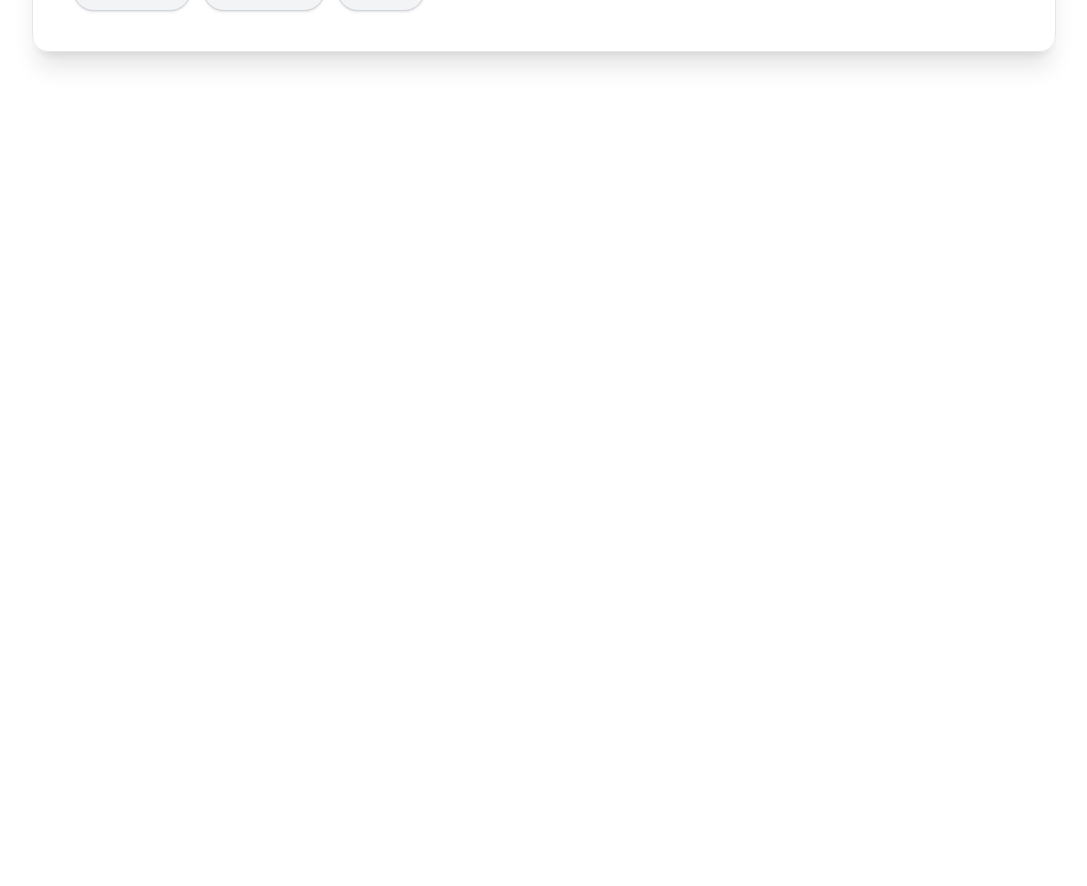
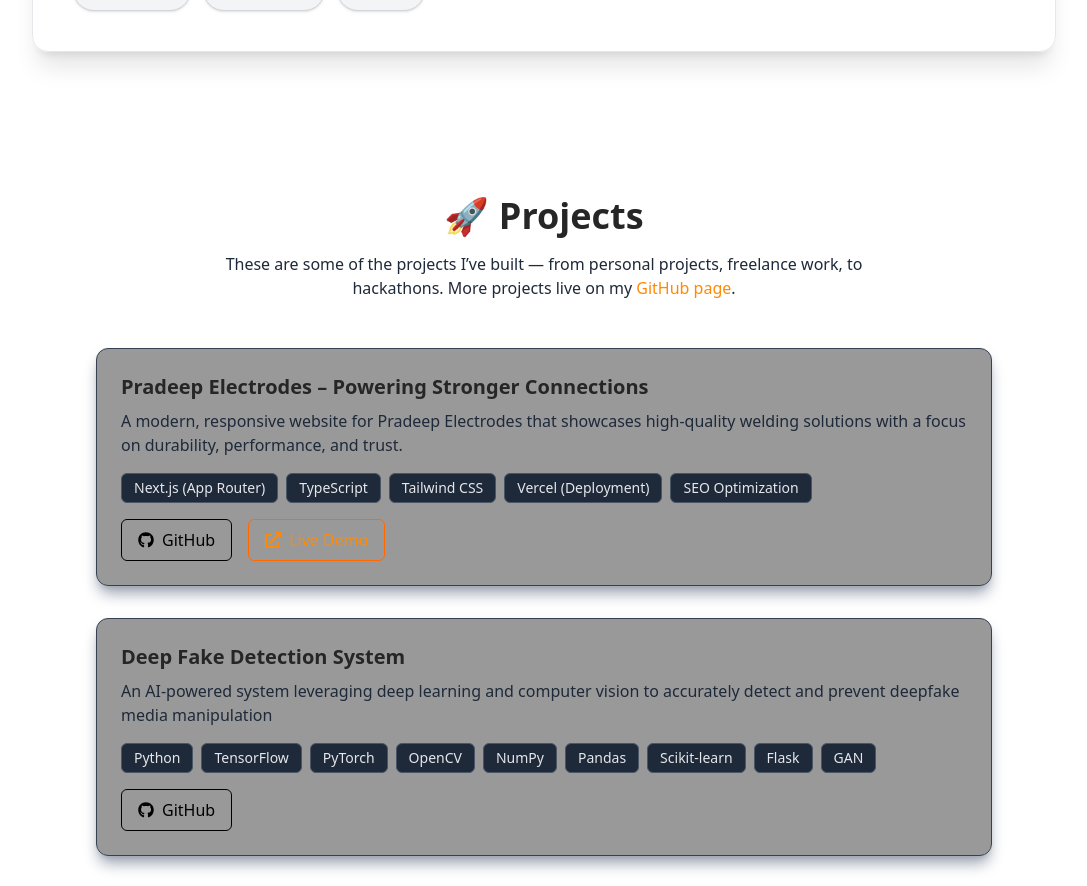
Before and after one commit to Rakshit879/Portfolio, a Next.js app: page / in a window 1280 px wide. Shown: the part 1880-2766 px from the top of the page, without its empty margins (96-1183 px from the left). Before the commit the page ends 2012 px from the top, so only its background shows below. Built offline with nearby package versions, Linux system fonts and the light colour scheme.

Commit message:
projects added

```diff
--- a/app/globals.css
+++ b/app/globals.css
@@ -6,3 +6,22 @@
 html {
   scroll-behavior: smooth;
 }
+::-webkit-scrollbar {
+  width: 10px;
+}
+
+::-webkit-scrollbar-track {
+  background: gray;
+  border-radius: 2px;
+}
+
+/* Scroll thumb */
+::-webkit-scrollbar-thumb {
+  background: linear-gradient(to bottom, #f97316, #dc2626); /* orange → red */
+  border-radius: 2px;
+}
+
+/* On hover */
+::-webkit-scrollbar-thumb:hover {
+  background: linear-gradient(to bottom, #dc2626, #b91c1c);
+}
--- a/app/page.tsx
+++ b/app/page.tsx
@@ -1,6 +1,7 @@
 import About from "@/components/sections/About";
 import Education from "@/components/sections/Education";
 import Hero from "@/components/sections/Hero";
+import Projects from "@/components/sections/Projects";
 import Navbar from "@/components/ui/Navbar";
 
 export default function Home() {
@@ -11,6 +12,7 @@ export default function Home() {
       <Hero/>
       <About/>
       <Education/>
+      <Projects/>
     </main>
   );
 }
--- /dev/null
+++ b/components/sections/Projects.tsx
@@ -0,0 +1,90 @@
+"use client";
+
+import { motion } from "framer-motion";
+import { FaGithub, FaExternalLinkAlt } from "react-icons/fa";
+import projects from "../../data/projectsData";
+
+export default function Projects() {
+  return (
+    <section id="projects" className="px-6 md:px-12 lg:px-20 py-16">
+      {/* Heading */}
+      <div className="text-center mb-12">
+        <h2 className="text-4xl font-extrabold text-neutral-800">🚀 Projects</h2>
+        <p className="mt-4 text-gray-800 max-w-2xl mx-auto">
+          These are some of the projects I’ve built — from personal projects,
+          freelance work, to hackathons. More projects live on my{" "}
+          <a
+            href="https://github.com/Rakshit879"
+            target="_blank"
+            rel="noopener noreferrer"
+            className="text-orange-400 hover:underline"
+          >
+            GitHub page
+          </a>
+          .
+        </p>
+      </div>
+
+      {/* Projects List */}
+      <div className="space-y-8 max-w-4xl mx-auto ">
+        {projects.map((project, index) => (
+          <motion.div
+            key={index}
+            className="p-6 border border-gray-700 rounded-xl bg-black/40 backdrop-blur-md shadow-lg shadow-gray-400 hover:shadow-orange-500/20 transition"
+            initial={{ opacity: 0, y: 40 }}
+            whileInView={{ opacity: 1, y: 0 }}
+            viewport={{ once: true }}
+            transition={{ duration: 0.6, delay: index * 0.2 }}
+          >
+            {/* Title */}
+            <h3 className="text-xl font-bold text-neutral-800 mb-2">
+              {project.title}
+            </h3>
+
+            {/* Description */}
+            <p className="text-gray-800 mb-4">{project.description}</p>
+
+            {/* Tech Stack */}
+            <div className="flex flex-wrap gap-2 mb-4">
+              {project.tech.map((tech, i) => (
+                <span
+                  key={i}
+                  className="px-3 py-1 text-sm bg-gray-800 text-gray-200 border border-gray-600 rounded-md"
+                >
+                  {tech}
+                </span>
+              ))}
+            </div>
+
+            {/* Links */}
+            <div className="flex gap-4">
+              {/* GitHub link */}
+              {project.github && (
+                <a
+                  href={project.github}
+                  target="_blank"
+                  rel="noopener noreferrer"
+                  className="flex items-center gap-2 px-4 py-2 border border-black rounded-md text-black hover:bg-gray-800 hover:text-white transition"
+                >
+                  <FaGithub /> GitHub
+                </a>
+              )}
+
+              {/* Live link - show only if it exists */}
+              {project.live && (
+                <a
+                  href={project.live}
+                  target="_blank"
+                  rel="noopener noreferrer"
+                  className="flex items-center gap-2 px-4 py-2 border border-orange-500 rounded-md text-orange-400 hover:bg-orange-500 hover:text-black transition"
+                >
+                  <FaExternalLinkAlt /> Live Demo
+                </a>
+              )}
+            </div>
+          </motion.div>
+        ))}
+      </div>
+    </section>
+  );
+}
--- a/components/ui/Navbar.tsx
+++ b/components/ui/Navbar.tsx
@@ -34,7 +34,7 @@ export default function Navbar() {
   const navLinks = [
     { name: "Home", href: "#home" },
     { name: "About", href: "#about" },
-    { name: "Projects", href: "#project" },
+    { name: "Projects", href: "#projects" },
     { name: "Achievements", href: "#achievements" },
     { name: "Contact", href: "#contact" },
   ];
--- /dev/null
+++ b/data/projectsData.js
@@ -0,0 +1,44 @@
+const projects = [
+    {
+        title: "Pradeep Electrodes – Powering Stronger Connections",
+        description:
+            "A modern, responsive website for Pradeep Electrodes that showcases high-quality welding solutions with a focus on durability, performance, and trust.",
+        tech: [
+            "Next.js (App Router)",
+            "TypeScript",
+            "Tailwind CSS",
+            "Vercel (Deployment)",
+            "SEO Optimization"
+        ],
+        github: "https://github.com/Rakshit879/Pradeep-Electrodes",
+        live: "https://www.pradeepelectrode.com/",
+    },
+    {
+        title: "Deep Fake Detection System",
+        description:
+            "An AI-powered system leveraging deep learning and computer vision to accurately detect and prevent deepfake media manipulation",
+        tech: ["Python", "TensorFlow", "PyTorch", "OpenCV", "NumPy", "Pandas", "Scikit-learn", "Flask", "GAN"],
+        github: "https://github.com/Rakshit879/Deepfake_detection",
+    },
+    {
+        title: "MindEase – Your Companion for Mental Wellness",
+        description:
+            "A modern, user-friendly platform connecting individuals with certified therapists, offering secure sessions, mental health resources, and an accessible path to well-being.",
+        tech: [
+            "Next.js",
+            "TypeScript",
+            "Tailwind CSS",
+            "Framer Motion",
+            "Node.js",
+            "Express.js",
+            "MongoDB",
+            "Vercel",
+            "SEO Optimization"
+        ],
+
+        github: "https://github.com/Rakshit879/therapist-website",
+        live: "https://rakshittherapist.vercel.app/",
+    },
+];
+
+export default projects;
--- a/tsconfig.json
+++ b/tsconfig.json
@@ -22,6 +22,6 @@
       "@/*": ["./*"]
     }
   },
-  "include": ["next-env.d.ts", "**/*.ts", "**/*.tsx", ".next/types/**/*.ts"],
+  "include": ["next-env.d.ts", "**/*.ts", "**/*.tsx", ".next/types/**/*.ts", "data/projectsData.js"],
   "exclude": ["node_modules"]
 }
```
